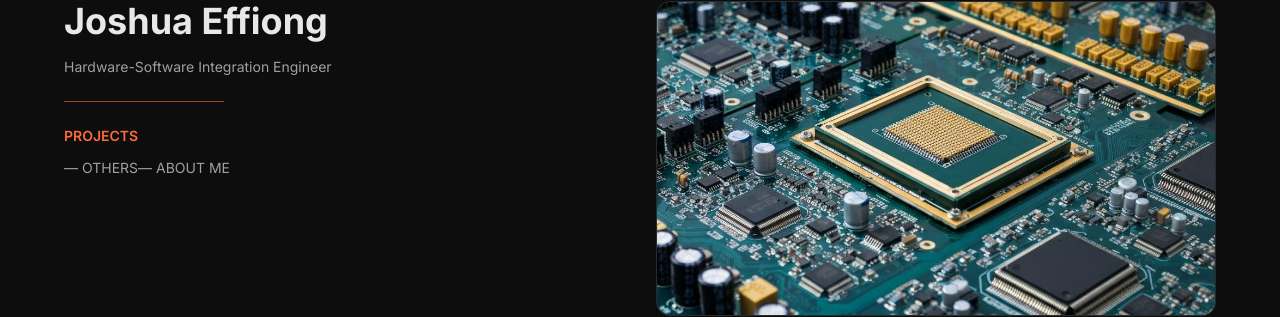
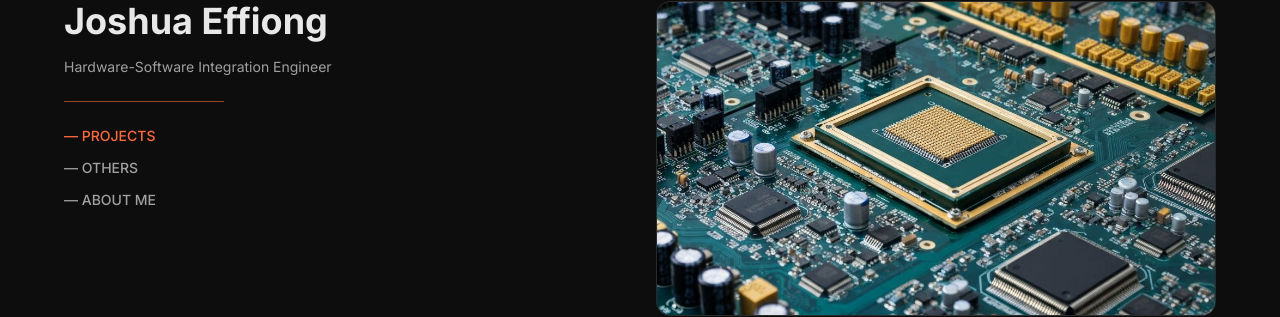
Before and after one commit to kbweeb/my-portfolio, a Next.js app: page / in a window 1280 px wide. Both pictures are taken after a click on the button "— PROJECTS". Shown: the part 95-412 px from the top of the page. Built offline with nearby package versions, Linux system fonts and the light colour scheme.

Commit message:
style(projects): match Projects page nav buttons to Home/Others (dash prefix, font sizes, hover states)

```diff
--- a/components/views/projects-view.tsx
+++ b/components/views/projects-view.tsx
@@ -104,19 +104,25 @@ export default function ProjectsView({ onNavigate }: ProjectsViewProps) {
                   Hardware-Software Integration Engineer
                 </p>
                 <div className="mt-6 h-px w-40 bg-primary/60 rounded" />
-                <div className="mt-6 space-y-3 text-sm text-muted-foreground">
-                  <p className="text-primary font-semibold">PROJECTS</p>
+                <div className="mt-6 flex flex-col gap-3">
+                  <button
+                    type="button"
+                    className="text-xs sm:text-sm font-medium text-primary text-left"
+                    aria-current="page"
+                  >
+                    — PROJECTS
+                  </button>
                   <button
                     type="button"
                     onClick={() => (onNavigate ? onNavigate("others") : (window.location.hash = "others"))}
-                    className="hover:text-primary transition-colors text-left"
+                    className="text-xs sm:text-sm font-medium text-muted-foreground hover:text-primary transition-colors text-left"
                   >
                     — OTHERS
                   </button>
                   <button
                     type="button"
                     onClick={() => (onNavigate ? onNavigate("about") : (window.location.hash = "about"))}
-                    className="hover:text-primary transition-colors text-left"
+                    className="text-xs sm:text-sm font-medium text-muted-foreground hover:text-primary transition-colors text-left"
                   >
                     — ABOUT ME
                   </button>
```
